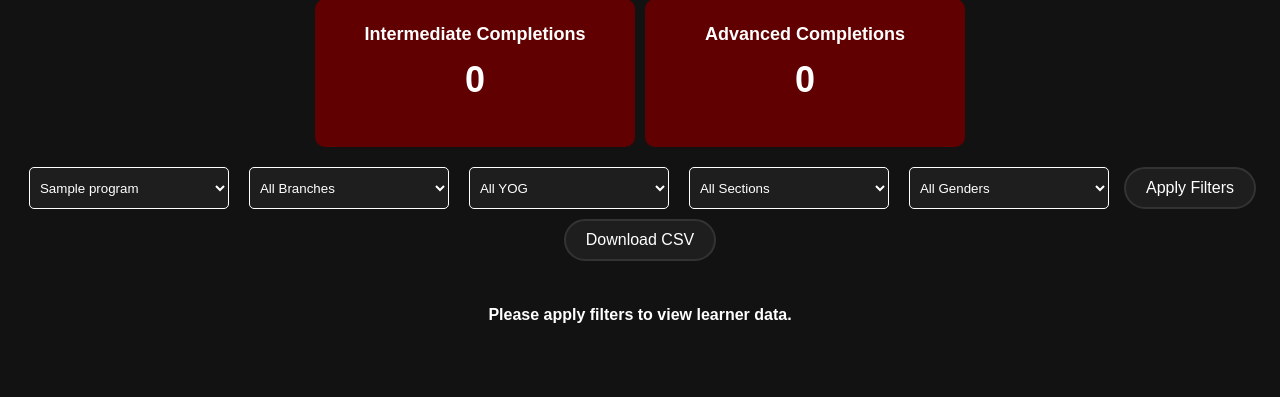
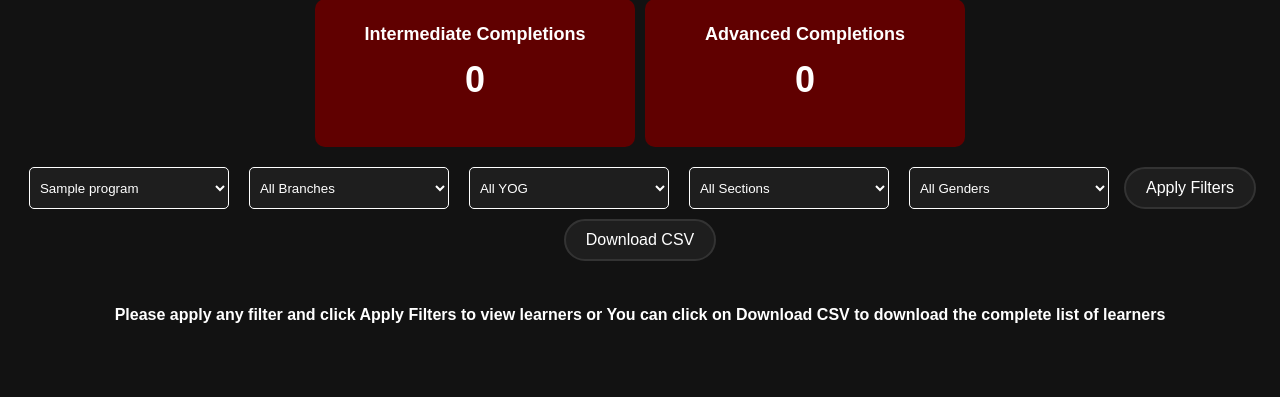
Before and after one commit to ruthwikparuchuri/L4G, a Django app: page /dashboard/analytics/000/program/genai_dashboard_2024/ in a window 1280 px wide. Shown: the part 403-800 px from the top of the page. Run offline with Django 5.2, Linux system fonts and the light colour scheme; a user stored in the database is signed in; tables that the repository leaves empty hold one stand-in row (values such as "Sample post").

```diff
--- a/dashboard/templates/dashboard/collegewise_genai2024registration.html
+++ b/dashboard/templates/dashboard/collegewise_genai2024registration.html
@@ -338,7 +338,7 @@
 
 {% else %}
     <div style="text-align:center; margin:20px; font-weight:bold;">
-        Please apply filters to view learner data.
+        Please apply any filter and click Apply Filters to view learners or You can click on Download CSV to download the complete list of learners
     </div>
 {% endif %}
 
--- a/dashboard/templates/dashboard/collegewise_genai2025registration.html
+++ b/dashboard/templates/dashboard/collegewise_genai2025registration.html
@@ -338,7 +338,7 @@
     </div>
 {% else %}
     <div style="text-align:center; margin:20px; font-weight:bold;">
-        Please apply filters to view learner data.
+        Please apply any filter and click Apply Filters to view learners or You can click on Download CSV to download the complete list of learners
     </div>
 {% endif %}
 
```
